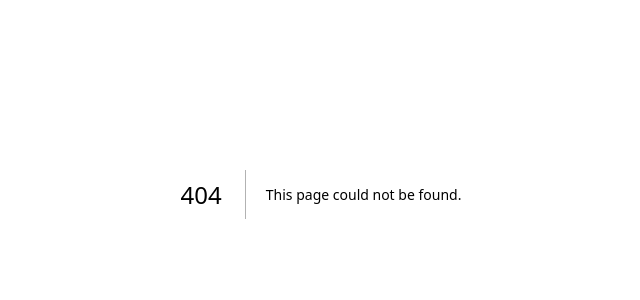
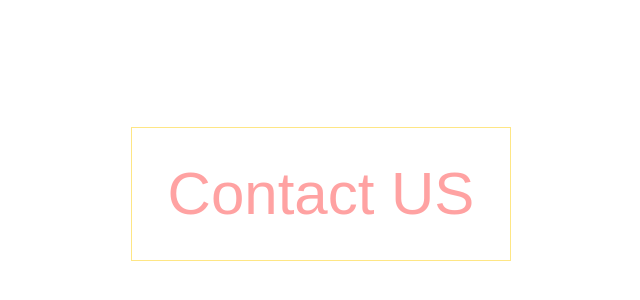
Before and after one commit to RAO-SHAHBAZ/Ecom-With-HMZA, a Next.js app: page /contact in a window 1280 px wide. Before the commit this address had no page. Shown: the part 206-506 px from the top of the page, without its empty margins (319-959 px from the left). Built offline with nearby package versions, Linux system fonts and the light colour scheme.

Commit message:
Contact Us PAge Created Succesfuly

```diff
--- /dev/null
+++ b/app/contact/page.jsx
@@ -0,0 +1,13 @@
+import React from 'react'
+
+function page() {
+  return (
+    <div className='flex items-center justify-center h-[100vh] w-full'>
+        <h1 className='text-red-300 p-9 border border-amber-200 text-6xl'>
+            Contact US
+        </h1>
+    </div>
+  )
+}
+
+export default page
```
